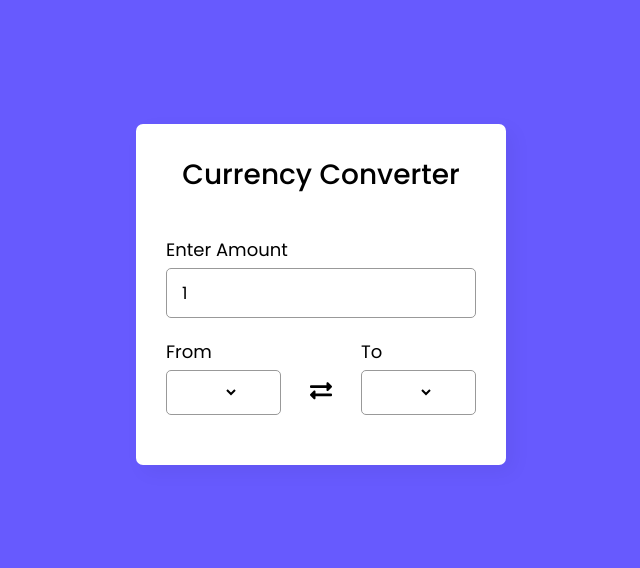
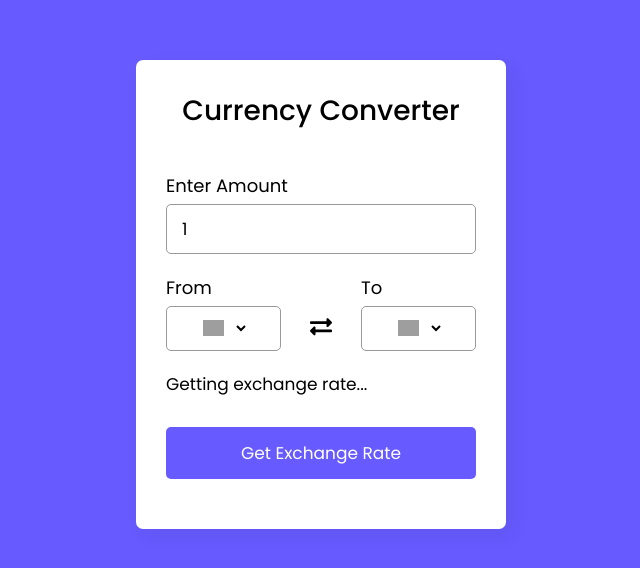
Before and after one commit to EDGENortheastern/dan-m-dec22, a plain HTML site: page index.html in a window 1280 px wide. Shown: the part 106-674 px from the top of the page, without its empty margins (319-959 px from the left). Drawn offline with Linux system fonts and the light colour scheme; grey boxes are pictures that could not be loaded.

Commit message:
adding exchange currency box and formatting it

```diff
--- a/index.css
+++ b/index.css
@@ -93,3 +93,18 @@ form .drop-list{
     margin-top: 30px;
     font-size: 22px;
 }
+form .exchange-rate{
+font-size: 17px;
+margin: 20px 0 30px;
+}
+form button{
+height: 52px;
+color: #fff;
+font-size: 17px;
+cursor: pointer;
+background: #675AFE;
+transition: 0.3s ease;
+}
+form button:hover{
+background: #4534fe;
+}
--- a/index.html
+++ b/index.html
@@ -1,11 +1,11 @@
 <!DOCTYPE html>
-<html lang="en">
+<html lang="en" dir="ltr">
   <head>
-    <meta charset="UTF-8">
-    <meta http-equiv="X-UA-Compatible" content="IE=edge">
-    <title>Currency Converter</title>
+    <meta charset="utf-8">
+    <title>Currency Converter App in JavaScript | dmayers</title>
     <link rel="stylesheet" href="index.css">
     <meta name="viewport" content="width=device-width, initial-scale=1.0">
+    <!-- FontAweome CDN Link for Icons -->
     <link rel="stylesheet" href="https://cdnjs.cloudflare.com/ajax/libs/font-awesome/5.15.3/css/all.min.css"/>
   </head>
   <body>
@@ -14,12 +14,13 @@
       <form action="#">
         <div class="amount">
           <p>Enter Amount</p>
-                <input type="number" value="1" id="user-input-box">
+          <input type="text" value="1">
         </div>
         <div class="drop-list">
           <div class="from">
             <p>From</p>
             <div class="select-box">
+              <img src="https://flagcdn.com/48x36/us.png" alt="flag">
               <select> <!-- Options tag are inserted from JavaScript --> </select>
             </div>
           </div>
@@ -27,11 +28,17 @@
           <div class="to">
             <p>To</p>
             <div class="select-box">
+              <img src="https://flagcdn.com/48x36/np.png" alt="flag">
               <select> <!-- Options tag are inserted from JavaScript --> </select>
             </div>
           </div>
+        </div>
+        <div class="exchange-rate">Getting exchange rate...</div>
+        <button>Get Exchange Rate</button>
       </form>
     </div>
+
+    <script src="index.js"></script>
+
   </body>
-<script src="index.js"></script>
 </html>
```
Lines whose indentation alone changed are shown as unchanged.
